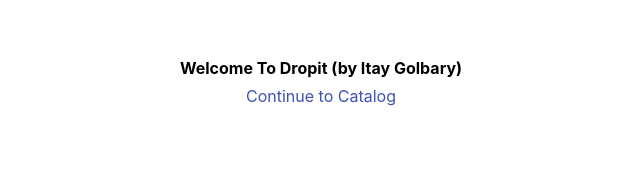
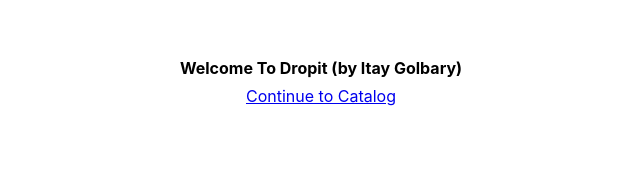
Before and after one commit to itay-golbary/dropit-test, a React (Create React App) app: page / in a window 1280 px wide. Shown: the part 264-440 px from the top of the page, without its empty margins (319-959 px from the left). Built offline with nearby package versions, Linux system fonts and the light colour scheme.

Commit message:
fixed state reset on navigation bug

```diff
--- a/src/index.tsx
+++ b/src/index.tsx
@@ -1,4 +1,4 @@
-import React from "react";
+import React, { FC } from "react";
 import ReactDOM from "react-dom";
 import { Provider } from "react-redux";
 
@@ -7,11 +7,14 @@
 import { store } from "./redux";
 import { Navigator } from "./navigation";
 
-ReactDOM.render(
-  <React.StrictMode>
-    <Provider store={store}>
-      <Navigator />
-    </Provider>
-  </React.StrictMode>,
-  document.getElementById("root")
-);
+const App: FC = () => {
+  return (
+    <div>
+      <Provider store={store}>
+        <Navigator />
+      </Provider>
+    </div>
+  );
+};
+
+ReactDOM.render(<App />, document.getElementById("root"));
--- a/src/modules/catalog/CatalogView.tsx
+++ b/src/modules/catalog/CatalogView.tsx
@@ -1,5 +1,5 @@
 import React, { FC } from "react";
-import { Link } from "@material-ui/core";
+import { Link } from "react-router-dom";
 
 import { useCatalog } from "./useCatalog";
 import { StyledCatalogView } from "./styles";
@@ -87,7 +87,7 @@
       <div className="CatalogView__header">
         <div className="CatalogView__header_text">Catalog Page</div>
 
-        <Link href="/cart" className="CatalogView__header_icon">
+        <Link to="/cart" className="CatalogView__header_icon">
           <Tooltip title={"Go to Cart"}>
             <Badge value={cartItemCount}>
               <CartIcon />
--- a/src/modules/home/HomeView.tsx
+++ b/src/modules/home/HomeView.tsx
@@ -1,6 +1,6 @@
 import React, { FC } from "react";
 import { StyledHomeView } from "./styles";
-import { Link } from "@material-ui/core";
+import { Link } from "react-router-dom";
 
 const HomeView: FC = () => {
   return (
@@ -10,7 +10,7 @@
           Welcome To Dropit (by Itay Golbary)
         </div>
 
-        <Link href="/catalog">Continue to Catalog</Link>
+        <Link to="/catalog">Continue to Catalog</Link>
       </div>
 
       <div className="HomeView__content">
```
